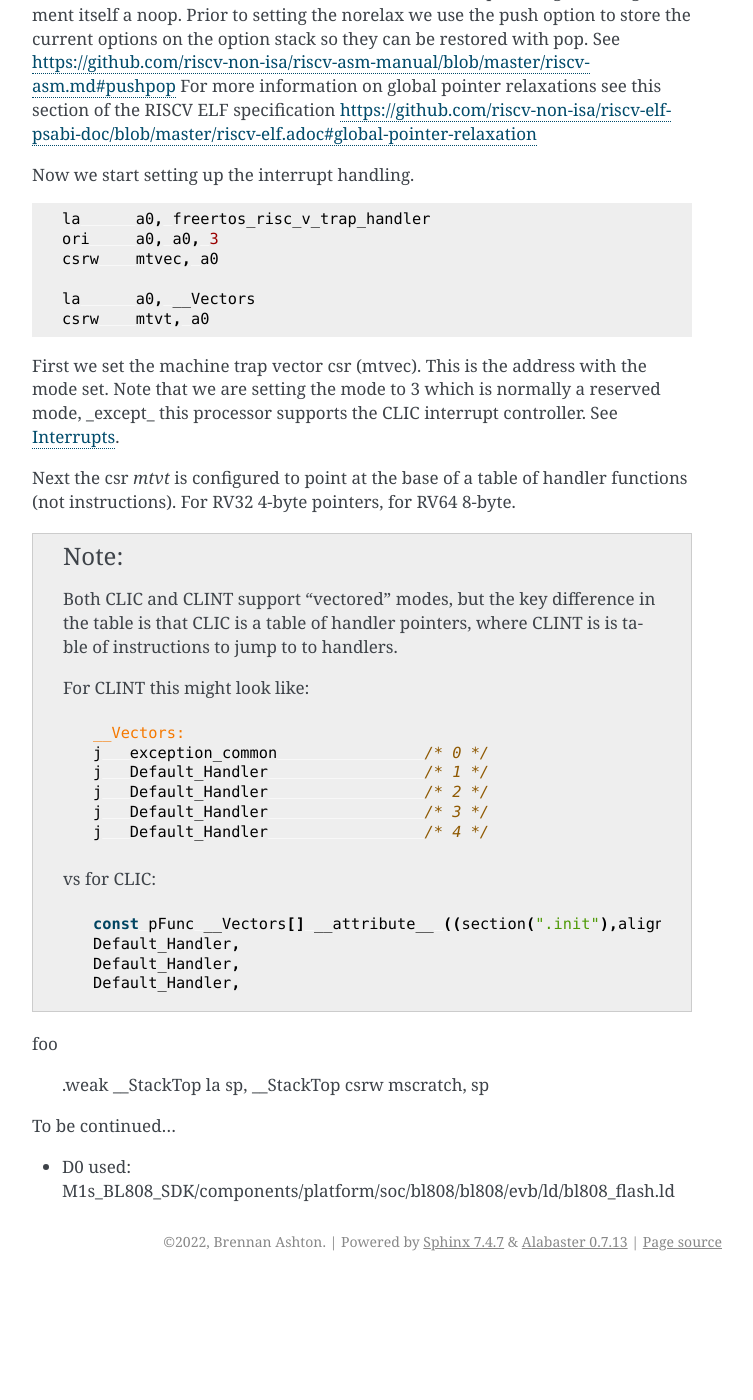
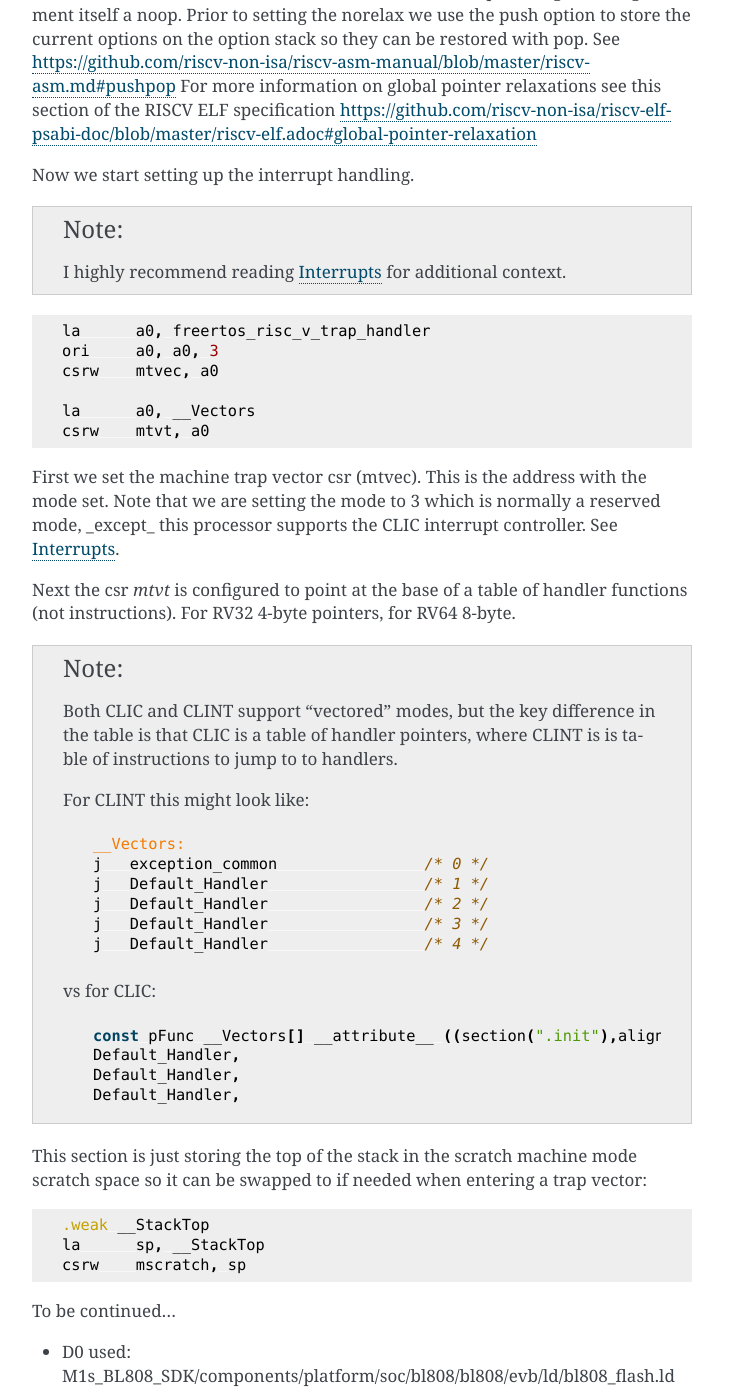
Before and after one commit to btashton/bl808-notes, a Sphinx documentation site: the page built from source/soc/boot.rst, in a window 1280 px wide and 1400 px high, scrolled down 5709 px. Shown: the whole window, without its empty margins (388-1141 px from the left). Built offline with Sphinx 7.4.7, drawn with Linux system fonts in a browser that asks for light colours; before the commit the page ends 6990 px from its top, so only the background shows below that.

Commit message:
Couple more fixups

```diff
--- a/source/soc/boot.rst
+++ b/source/soc/boot.rst
@@ -292,6 +292,10 @@ ELF specification https://github.com/riscv-non-isa/riscv-elf-psabi-doc/blob/mast
 
 Now we start setting up the interrupt handling.
 
+.. note::
+
+    I highly recommend reading :doc:`interrupts` for additional context.
+
 .. code-block:: asm
 
         la      a0, freertos_risc_v_trap_handler
@@ -336,7 +340,11 @@ functions (not instructions).  For RV32 4-byte pointers, for RV64 8-byte.
         Default_Handler,
 
 
-foo
+This section is just storing the top of the stack in the scratch machine
+mode scratch space so it can be swapped to if needed when entering a trap
+vector:
+
+.. code-block:: asm
 
     .weak __StackTop
     la      sp, __StackTop
```
